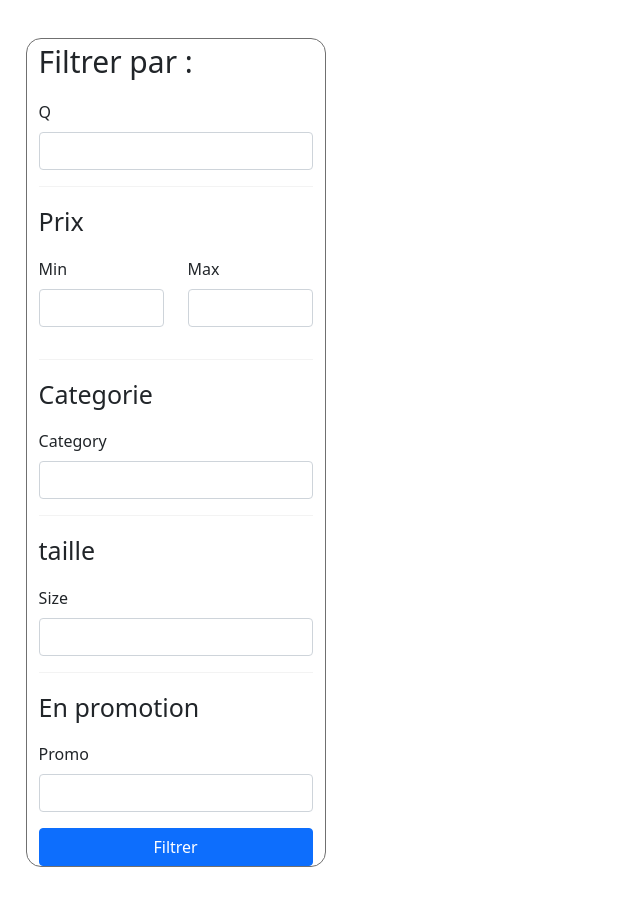
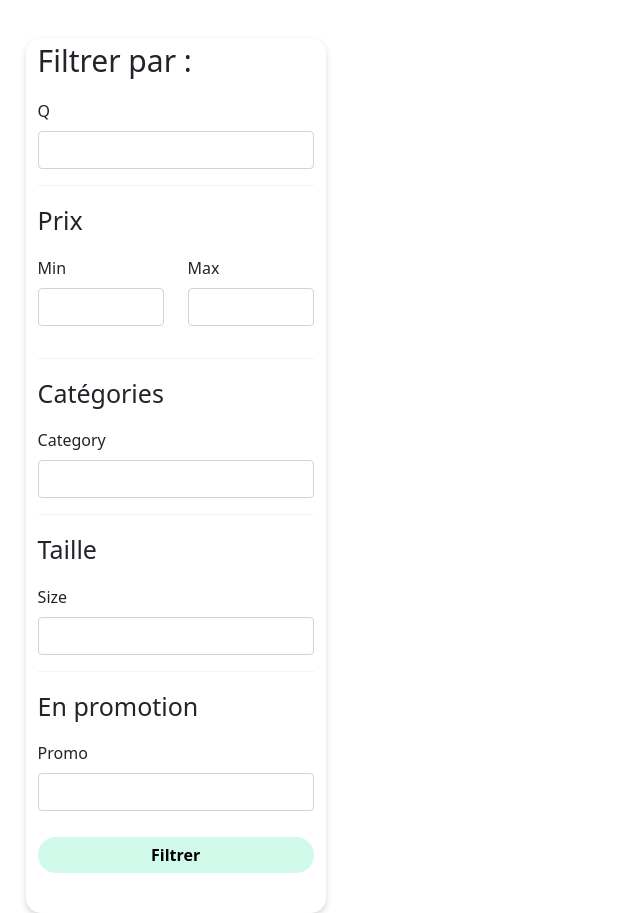
Before and after one commit to julienWillette/les_petits_pedestres, a Symfony app: template templates/product/index.html.twig in a window 1280 px wide. Shown: the whole page, without its empty margins (0-640 px from the left). Before the commit the page ends 867 px from the top, so only its background shows below. Run offline with Twig, Linux system fonts and the light colour scheme; the template is opened without the code that fills it, so the values that code supplies are empty; form fields are guessed from the names that the template uses; some libraries are stand-ins or nearby versions.

Commit message:
front-article on dev parceque je suis un ouf !

```diff
--- a/assets/app.js
+++ b/assets/app.js
@@ -6,13 +6,14 @@
  */
 
 // any CSS you import will output into a single css file (app.css in this case)
-import './styles/app.css';
+
 
 // start the Stimulus application
 import './bootstrap';
 
 import noUiSlider from 'nouislider'
 import 'nouislider/distribute/nouislider.css'
+import './styles/app.css';
 
 const slider = document.getElementById('price-slider')
 
@@ -39,7 +40,7 @@ if (slider) {
         }
     })
     range.on('end', function (values, handle) {
-        if (handle===0) {
+        if (handle === 0) {
             min.dispatchEvent(new Event('change'))
         } else {
             max.dispatchEvent(new Event('change'))
--- a/assets/styles/app.css
+++ b/assets/styles/app.css
@@ -1,6 +1,6 @@
 .container-filter{
     width: 300px;
-    border: 1px solid #707070;
+    box-shadow: 0px 3px 6px #00000029;
     border-radius: 15px;
     margin-left: 2%;
     margin-top: 3%;
@@ -94,3 +94,42 @@ opacity: 1;
     text-decoration: none;
     color:black;
 }
+
+#price-slider{
+    width: 80%;
+    margin: auto;
+}
+
+.btn-filtre{
+    background-color: #D1FAEB;
+    margin-bottom: 40px;
+    font-weight: bold;
+    color: black;
+    margin-top: 10px;
+    border: none;
+    border-radius: 20px;
+}
+
+.btn-filtre:hover{
+    background-color: #76c2a6;
+}
+
+.noUi-connect{
+    background:  #76c2a6;
+}
+
+#max{
+    border-radius: 20px;
+    text-align: center;
+    width: 90%;
+}
+
+#min{
+    border-radius: 20px;
+    text-align: center;
+    width: 90%;
+}
+
+#q{
+    border-radius: 20px;
+}
--- a/templates/product/index.html.twig
+++ b/templates/product/index.html.twig
@@ -1,4 +1,3 @@
-
 {% extends 'base.html.twig' %}
 
 {% block title %}Hello ProductController!{% endblock %}
@@ -26,27 +25,29 @@
           <div id="price-slider" data-min="{{ min }}" data-max="{{ max }}" class="mt-3 mb-3">
           </div>
           <hr class="hr-filter">
-                    <p class="subtitle-filter">Categorie</p>
+          <p class="subtitle-filter">Catégories</p>
           <p class="filter">{{ form_row(form.category) }}</p>
           <hr class="hr-filter">
-                    <p class="subtitle-filter">taille</p>
+          <p class="subtitle-filter">Taille</p>
           <p class="filter">{{ form_row(form.size) }}</p>
           <hr class="hr-filter">
           <p class="subtitle-filter">En promotion</p>
           <p class="filter">{{ form_row(form.promo) }}</p>
-                    <button type="submit" class="btn btn-primary w-100">Filtrer</button>
+          <button type="submit" class="btn btn-primary w-100 btn-filtre">Filtrer</button>
           {{ form_end(form) }}
         </div>
         <div class="col-md-9">
           {% for product in products %}
 
           <a class="aled-link" href="{{ path('product_show', {'slug': product.slug }) }}">
-                    <div class="card-dwarf green" style = "background-color: {{ product.color.hexadecimal }};">
+            <div class="card-dwarf green" style="background-color: {{ product.color.hexadecimal }};">
               <p class="title-card">{{ product.name }}</p>
               <p class="heart"><i class="far fa-heart"></i></p>
               <p class="number-like">{{ random(4) }}.{{ random(9) }}</p>
               <img class="img-product" src="{{ product.picture[0].url }}">
-                        <div class="container-prix"><p class="price">{{ product.price }}€</p></div>
+              <div class="container-prix">
+                <p class="price">{{ product.price }}€</p>
+              </div>
           </a>
         </div>
         {% endfor %}
```
Also changed, not shown: 1 other file. Lines whose indentation alone changed are shown as unchanged.
